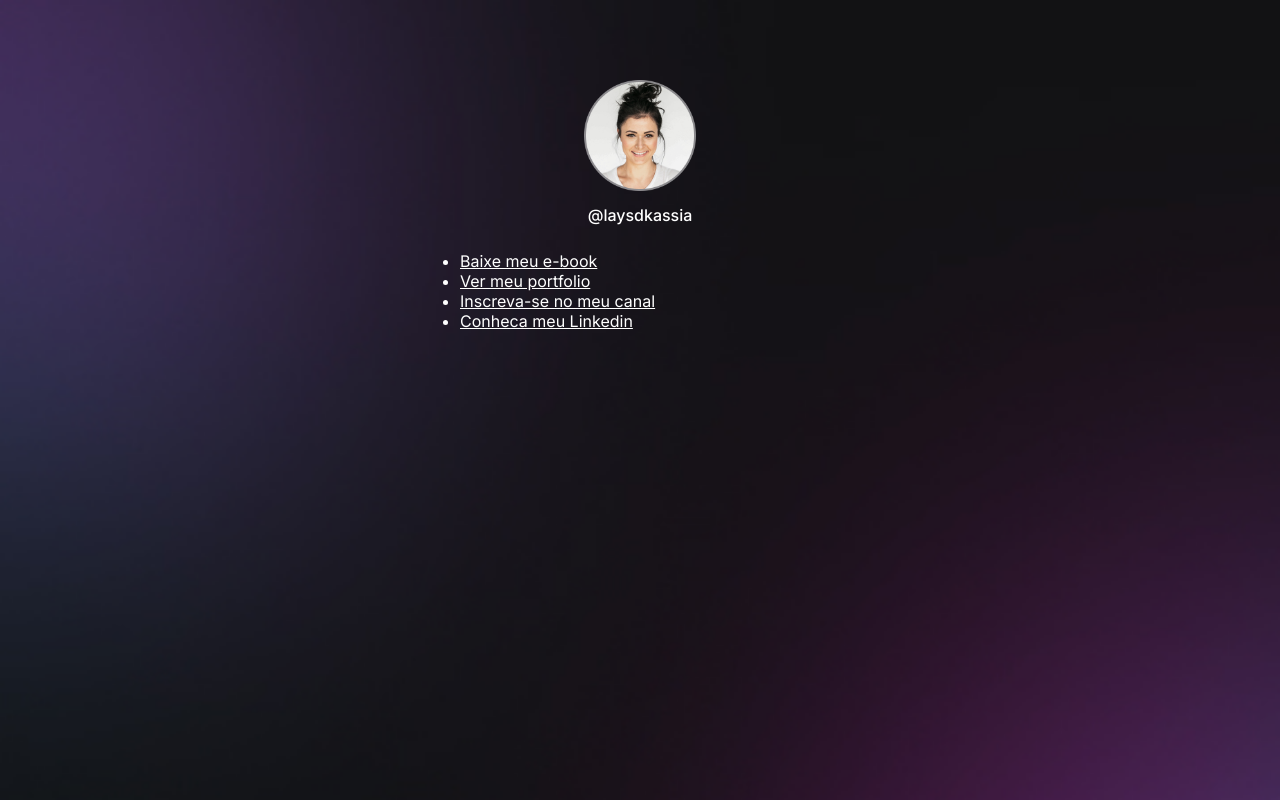
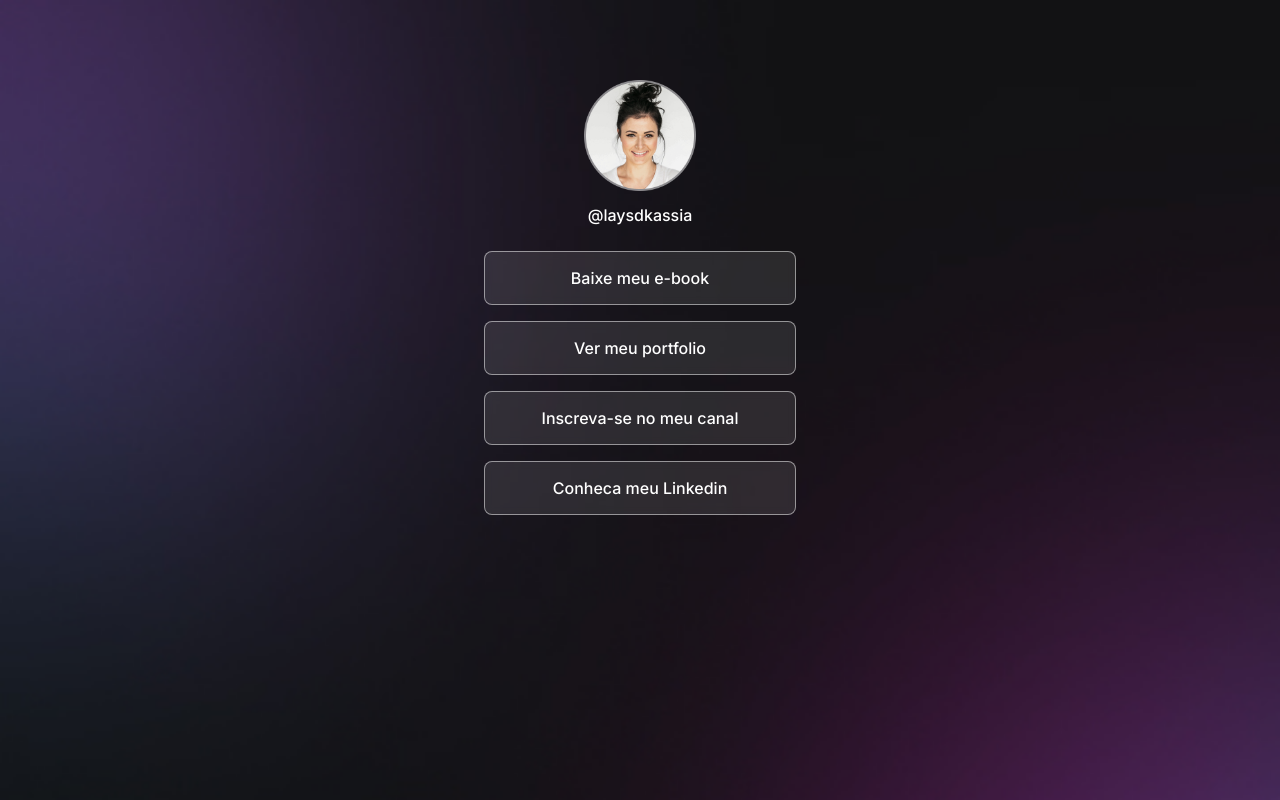
Before and after one commit to laysdkassia/Link-Tree, a plain HTML site: page index.html in a window 1280 px wide. Drawn offline with Linux system fonts and the light colour scheme.

Commit message:
ready-links

```diff
--- a/style.css
+++ b/style.css
@@ -14,9 +14,8 @@ body * {
 
 #container {
     width: 360px;
-    margin: auto;
-
-    padding-top: 56px;
+    margin: 56px auto 0px;
+    padding: 0 24px;
 }
 
 #profile {
@@ -33,3 +32,33 @@ body * {
     line-height: 24px;
     margin-top: 8px;
 }
+
+ul {
+    list-style: none;
+    display: flex;
+    flex-direction: column;
+    gap: 16px;
+}
+
+ul li a {
+    display: flex;
+    align-items: center;
+    justify-content: center;
+    padding: 16px 24px;
+
+    background: rgba(255, 255, 255, 0.1);
+    border: 1px solid rgba(255, 255, 255, 0.5);
+    border-radius: 8px;
+    backdrop-filter: blur(4px);
+    -webkit-backdrop-filter: blur(4px);
+
+    text-decoration: none;
+    font-weight: 500;
+
+}
+
+/* pseudo-selector */
+ul li a:hover {
+    background: rgba(255, 255, 255, 0.05);
+    border: 1.5px solid white;
+}
```
